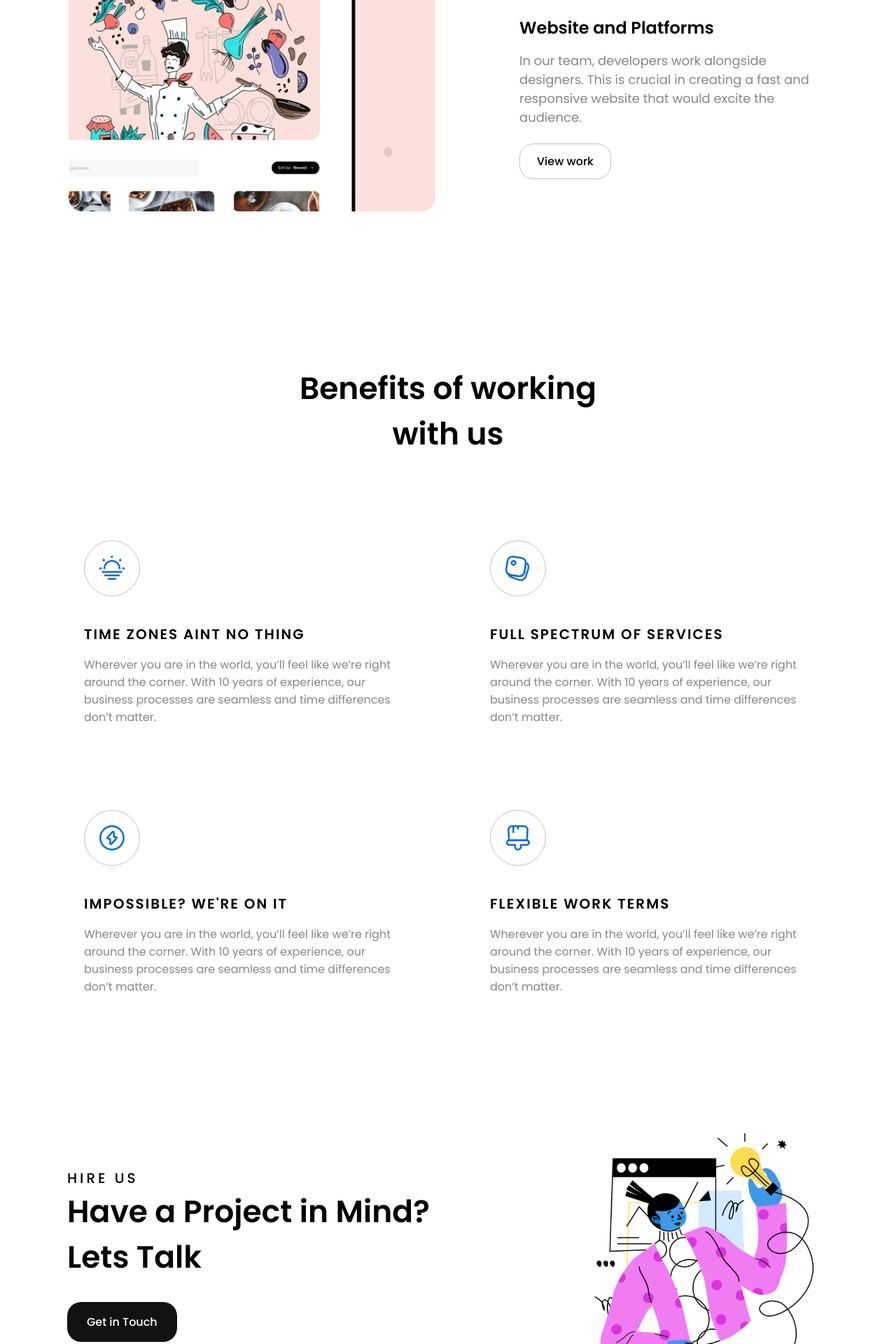
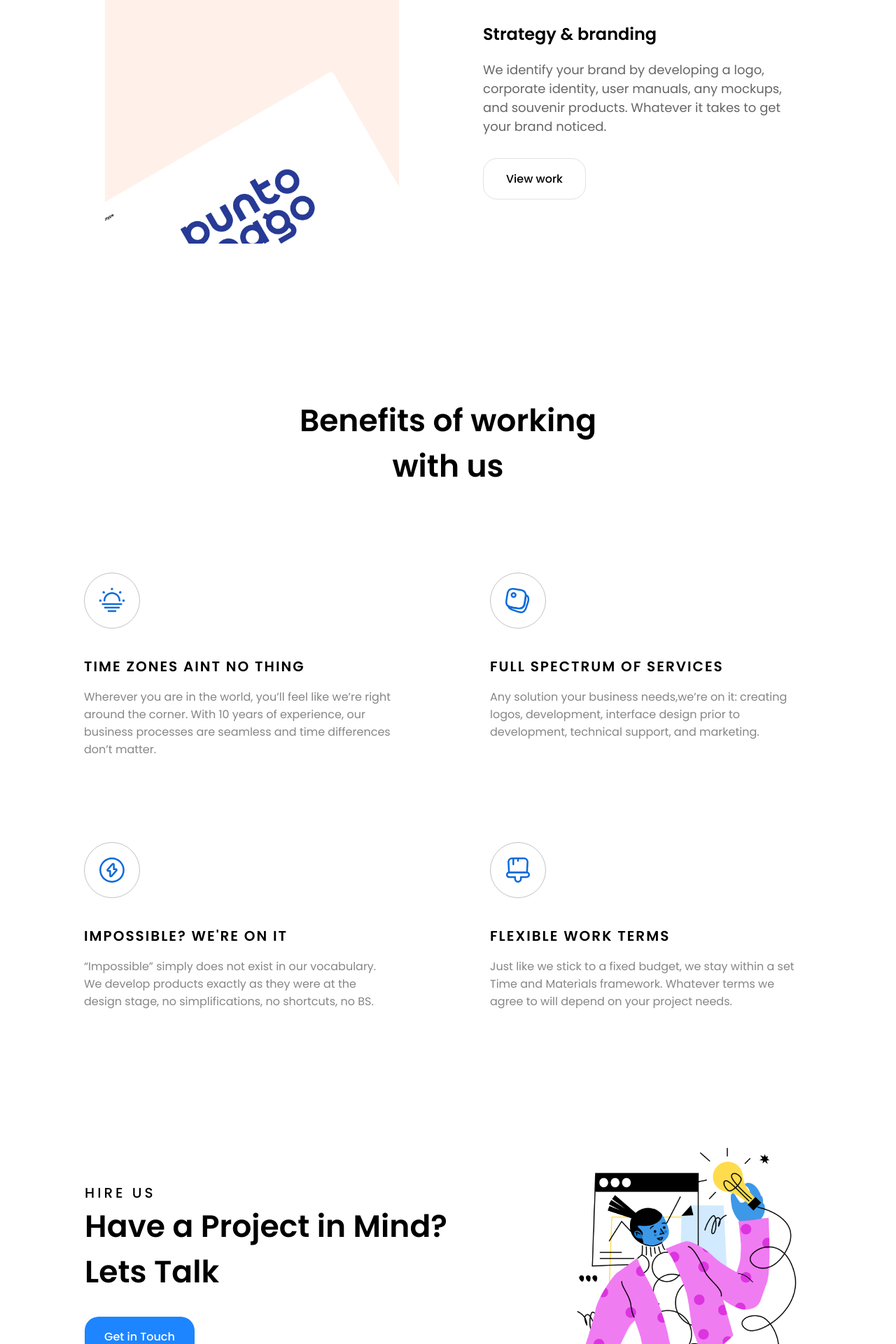
Before and after one commit to Maxx058/Flint, a PHP site: page /services.html in a window 1280 px wide. Shown: the part 2120-4040 px from the top of the page at 70% size. Run offline with PHP 8.4, Linux system fonts and the light colour scheme.

Commit message:
service page push

```diff
--- a/css/project.css
+++ b/css/project.css
@@ -104,7 +104,6 @@ header {
   background-image: url("/Images/design1.jpg");
   height: 520px;
   margin-top: 120px;
-  background-size: cover;
   margin-left: 12em;
   margin-right: 12em;
   border-radius: 40px;
--- a/css/services.css
+++ b/css/services.css
@@ -92,7 +92,7 @@ header {
 /* opening of video container */
 .video-container {
   max-width: 1000px;
-  margin-top: 120px;
+  margin-top: 96px;
   background-size: cover;
   margin-inline: auto;
 }
@@ -132,9 +132,9 @@ header {
   display: flex;
   justify-content: center;
   align-items: center;
-  margin-top: 180px;
+  margin-top: 160px;
   flex-direction: column;
-  gap: 120px;
+  gap: 96px;
 }
 
 .service-briefs-heading {
@@ -146,44 +146,67 @@ header {
 
 .service-briefs-container {
   display: flex;
-  justify-content: space-around;
+  justify-content: center;
   align-items: center;
   flex-direction: row;
   gap: 120px;
 }
 
-.service-container-image {
-  width: 524px;
-  height: 326px;
+.service-image {
+  background-size: cover;
+  max-width: 440px;
+  border-radius: 20px;
+  cursor: pointer;
+  transition: all 0.3s ease-in-out;
+}
+
+.service-image:hover {
+  transform: scale(1.3);
+}
+
+.service-image-container {
+  overflow: hidden;
+  max-width: 420px;
+  max-height: 380px;
   border-radius: 20px;
 }
 
 .service-container-description {
   justify-content: center;
+  display: flex;
+  flex-direction: column;
+  align-items: flex-start;
+  gap: 20px;
 }
 
 .service-description-heading {
   font-size: 24px;
   font-weight: 600;
-  padding-bottom: 16px;
 }
 
 .service-description-body {
   font-size: 18px;
-  color: #868686;
-  width: 440px;
+  color: #666;
+  max-width: 440px;
 }
 
 .service-description-button {
-  border: 1px solid #a4a4a4;
-  padding: 12px 24px;
+  border: 1px solid #e2e2e2;
+  padding: 16px 32px;
   border-radius: 20px;
-  background-color: #ffffff;
   cursor: pointer;
   font-size: 16px;
   font-weight: 500;
-  border-color: #c2c2c2;
-  margin-top: 24px;
+  background-image: linear-gradient(to top, #e2e2e2 50%, #ffffff 50%);
+  background-size: 100% 200%;
+  background-position: 0% 0%;
+  transition: all 0.3s ease 0s;
+  margin-top: 12px;
+}
+
+.service-description-button:hover {
+  border: 1px solid #e2e2e2;
+  background-position: 0% 100%;
 }
 
 /* closing of service briefs */
@@ -233,7 +256,7 @@ header {
 /* closing of working benefits */
 
 /* opening of get in touch */
-.getintouch {
+.getintouch-section {
   margin-top: 160px;
   width: 1224px;
   height: 420px;
@@ -246,37 +269,43 @@ header {
   gap: 160px;
 }
 
-.getintouch-body {
+.getintouch-container {
   display: flex;
   flex-direction: column;
-  align-items: left;
 }
-.getintouch-hireus {
+
+.getintouch-subheading {
   font-size: 20px;
   font-weight: 500;
   letter-spacing: 0.2em;
+  max-width: fit-content;
 }
 
 .getintouch-heading {
   font-size: 44px;
   font-weight: 600;
-  width: 568px;
   margin-bottom: 32px;
 }
 
-.getintouch-cta {
+.getintouch-button {
   display: flex;
   border: none;
   padding: 16px 28px;
   border-radius: 20px;
-  background-color: #121212;
   color: #ffffff;
   cursor: pointer;
   font-size: 16px;
   font-weight: 500;
-  width: fit-content;
-  align-items: left;
-  justify-content: center;
+  max-width: fit-content;
+  align-items: flex-start;
+  background-image: linear-gradient(to top, #0868d8 50%, #1d85ff 50%);
+  background-size: 100% 200%;
+  background-position: 0% 0%;
+  transition: all 0.3s ease 0s;
+}
+
+.getintouch-button:hover {
+  background-position: 0% 100%;
 }
 
 .getintouch-img {
@@ -292,16 +321,14 @@ header {
 
 .footer {
   margin-top: 160px;
-  height: 280px;
+  height: 360px;
 }
 .footer-columns-all {
   display: flex;
-  justify-content: space-around;
-  align-items: center;
+  justify-content: center;
   gap: 140px;
   align-items: flex-start;
-  margin-left: 12em;
-  margin-right: 12em;
+  margin: auto;
 }
 .footer-flint-info {
   display: flex;
--- a/services.html
+++ b/services.html
@@ -56,11 +56,7 @@
 
       <!-- service item 1 - website -->
       <div class="service-briefs-container">
-        <img
-          class="service-container-image"
-          src="/images/service-website.png"
-          alt="#"
-        />
+        <div class="service-image-container"><img class="service-image" src="/images/Project1.jpg" alt="#" /></div>
         <div class="service-container-description">
           <h2 class="service-description-heading">Website and Platforms</h2>
           <p class="service-description-body">
@@ -76,36 +72,29 @@
       <!-- service item 2 - mobile apps -->
       <div class="service-briefs-container">
         <div class="service-container-description">
-          <h2 class="service-description-heading">Website and Platforms</h2>
+          <h2 class="service-description-heading">Mobile Applications</h2>
           <p class="service-description-body">
-            In our team, developers work alongside designers. This is crucial in
-            creating a fast and responsive website that would excite the
-            audience.
+            Flint doesn’t do cookie-cutter solutions. Every project involves
+            stages of target audience research and prototype testing.
+            The result? A product that’s perfectly suited to your users.
           </p>
           <button class="service-description-button">View work</button>
         </div>
 
-        <img
-          class="service-container-image"
-          src="/images/service-website.png"
-          alt="#"
-        />
+        <div class="service-image-container"><img class="service-image" src="/images/project6.jpg" alt="#" /></div>
+
       </div>
       <!-- closing service item 2 - mobile apps -->
 
       <!-- service item 3 - strategy and branding -->
       <div class="service-briefs-container">
-        <img
-          class="service-container-image"
-          src="/images/service-website.png"
-          alt="#"
-        />
+        <div class="service-image-container"><img class="service-image" src="/images/project3.jpg" alt="#" /></div>
         <div class="service-container-description">
-          <h2 class="service-description-heading">Website and Platforms</h2>
+          <h2 class="service-description-heading">Strategy & branding</h2>
           <p class="service-description-body">
-            In our team, developers work alongside designers. This is crucial in
-            creating a fast and responsive website that would excite the
-            audience.
+            We identify your brand by developing a logo,
+            corporate identity, user manuals, any mockups, and souvenir products.
+            Whatever it takes to get your brand noticed.
           </p>
           <button class="service-description-button">View work</button>
         </div>
@@ -148,9 +137,8 @@
             FULL SPECTRUM OF SERVICES
           </h2>
           <p class="working-benefits-item-body">
-            Wherever you are in the world, you’ll feel like we’re right around
-            the corner. With 10 years of experience, our business processes are
-            seamless and time differences don’t matter.
+          Any solution your business needs,we’re on it: creating logos, development,
+          interface design prior to development, technical support, and marketing.
           </p>
         </div>
         <!-- item 2 -->
@@ -164,9 +152,9 @@
           />
           <h2 class="working-benefits-item-heading">IMPOSSIBLE? WE'RE ON IT</h2>
           <p class="working-benefits-item-body">
-            Wherever you are in the world, you’ll feel like we’re right around
-            the corner. With 10 years of experience, our business processes are
-            seamless and time differences don’t matter.
+            “Impossible” simply does not exist in our vocabulary.
+            We develop products exactly as they were at the design stage,
+            no simplifications, no shortcuts, no BS.
           </p>
         </div>
         <!-- item 3 -->
@@ -180,9 +168,9 @@
           />
           <h2 class="working-benefits-item-heading">FLEXIBLE WORK TERMS</h2>
           <p class="working-benefits-item-body">
-            Wherever you are in the world, you’ll feel like we’re right around
-            the corner. With 10 years of experience, our business processes are
-            seamless and time differences don’t matter.
+            Just like we stick to a fixed budget,
+            we stay within a set Time and Materials framework.
+            Whatever terms we agree to will depend on your project needs.
           </p>
         </div>
         <!-- item 4 -->
@@ -192,11 +180,11 @@
 
     <!-- opening of Get in Touch -->
 
-    <div class="getintouch">
-        <div class="getintouch-body">
-          <p class="getintouch-hireus">HIRE US</p>
-          <h1 class="getintouch-heading">Have a Project in Mind? Lets Talk</h1>
-          <button class="getintouch-cta">Get in Touch</button>
+      <div class="getintouch-section">
+        <div class="getintouch-container">
+          <p class="getintouch-subheading">HIRE US</p>
+          <h1 class="getintouch-heading">Have a Project in Mind?<br> Lets Talk</h1>
+          <button class="getintouch-button">Get in Touch</button>
         </div>
         <div class="getintouch-img"></div>
       </div>
@@ -224,10 +212,9 @@
               <h4 class="footer-column-title">PAGES</h4>
               <div class="footer-column-items-all">
 
-            <a class="footer-column-items" href="#">About</a>
-            <a class="footer-column-items" href="#">Products</a>
-            <a class="footer-column-items" href="#">Work</a>
-            <a class="footer-column-items" href="#">Services</a>
+            <a class="footer-column-items" href="about.html">About</a>
+            <a class="footer-column-items" href="work.html">Work</a>
+            <a class="footer-column-items" href="services.html">Services</a>
 
           </div>
           </div>
@@ -248,9 +235,9 @@
               <h4 class="footer-column-title">FOLLOW US</h4>
               <div class="footer-column-items-all">
 
-              <a class="footer-column-items" href="#">Facebook</a>
-              <a class="footer-column-items" href="#">Instagram</a>
-              <a class="footer-column-items" href="#">Youtube</a>
+              <a class="footer-column-items" href="https://www.facebook.com">Facebook</a>
+              <a class="footer-column-items" href="https://www.Instagram.com">Instagram</a>
+              <a class="footer-column-items" href="https://www.youtube.com">Youtube</a>
 
             </div>
           </div>
```
Also changed, not shown: Images/app.png (added).
